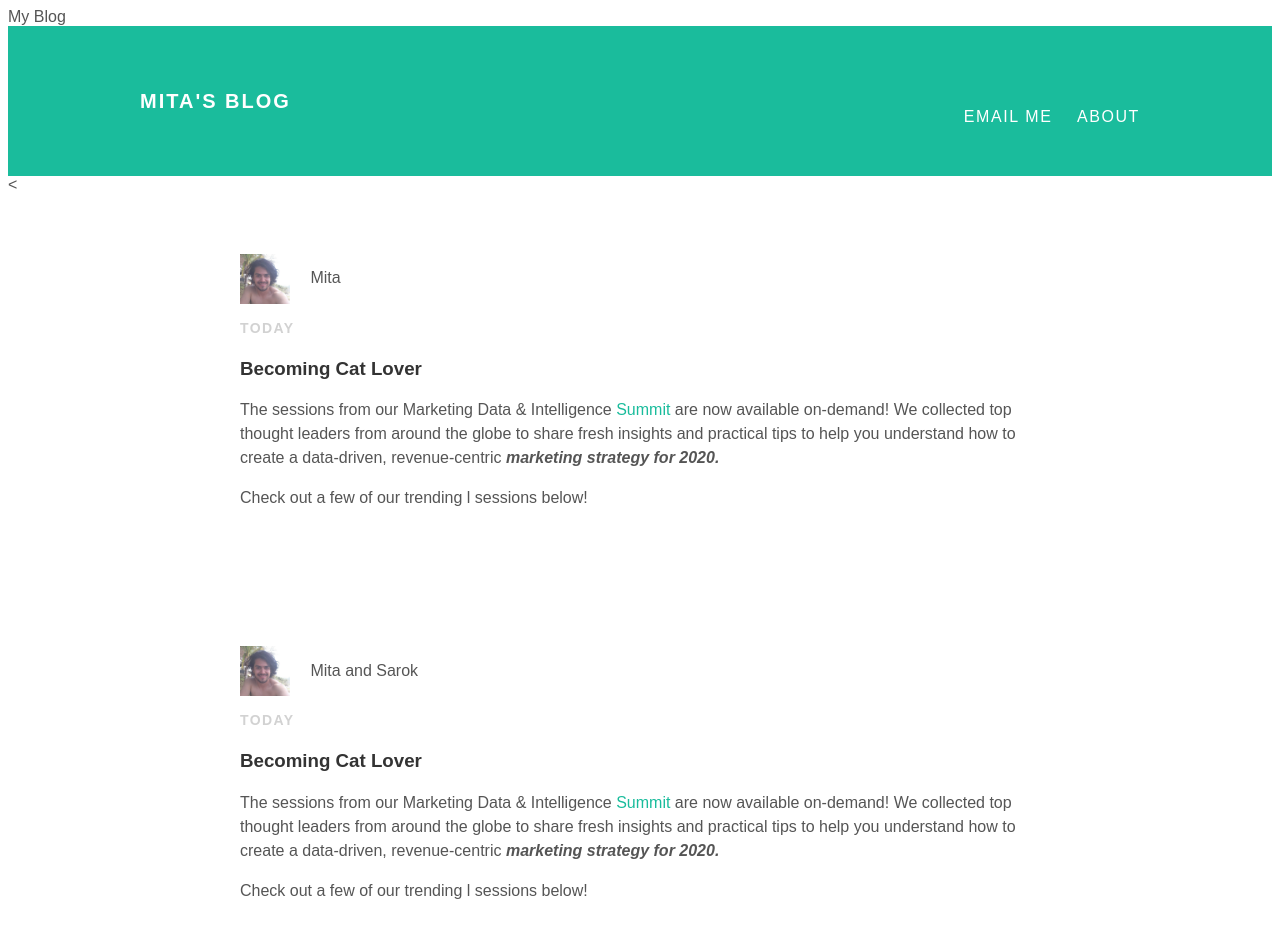
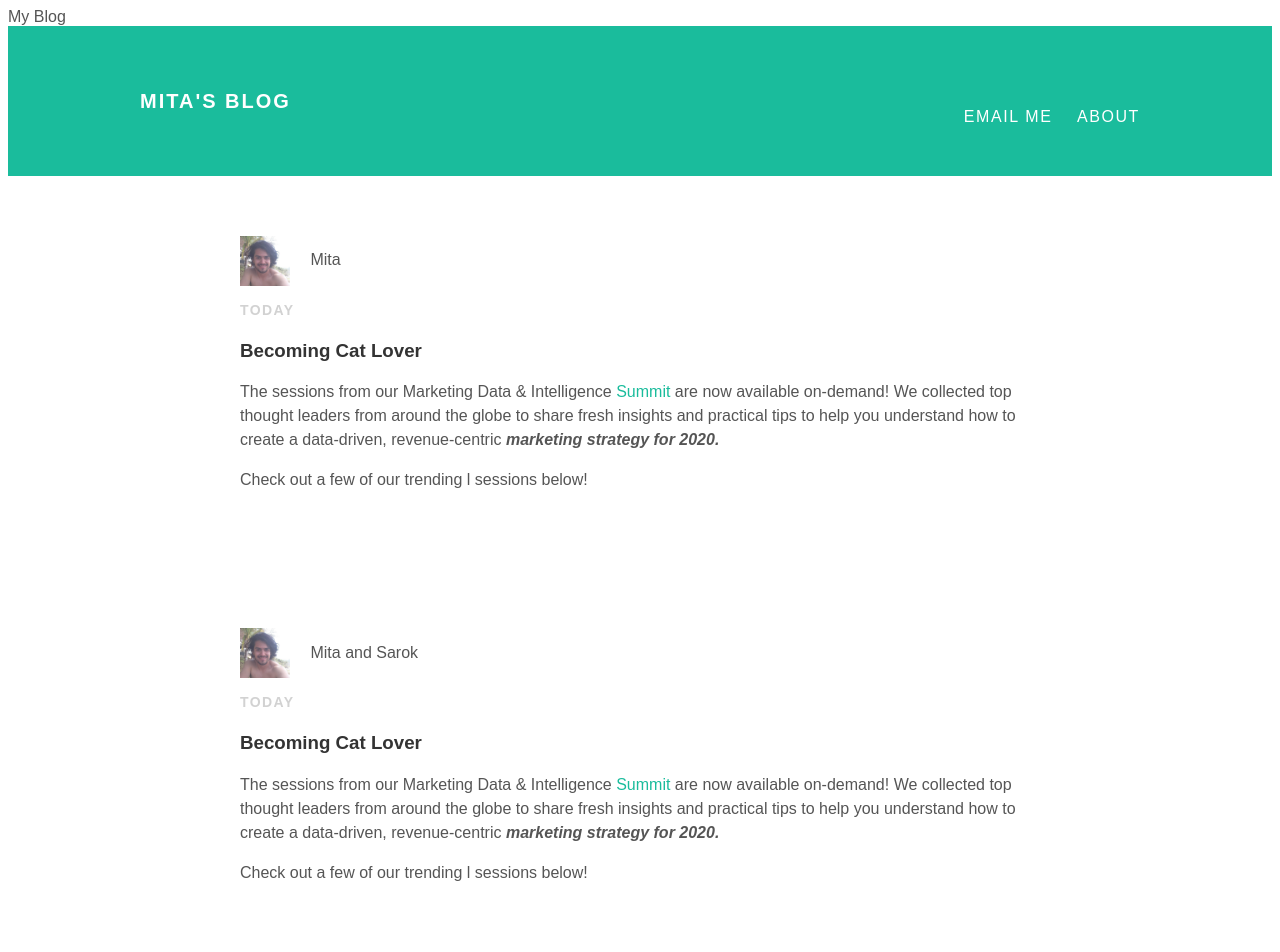
Before and after one commit to 5arok/5arok.github.io, a plain HTML site: page index.html in a window 1280 px wide. Shown: the top 952 px of the page. Drawn offline with Linux system fonts and the light colour scheme; files whose address does not match are found by name; a web font is replaced by a local one.

Commit message:
Update index.html

```diff
--- a/index.html
+++ b/index.html
@@ -19,7 +19,7 @@
           </div>
 
           <div id="content">
-              <<div class="container">
+              <div class="container">
                   <div class="post">
                       <div class="post-author">
                           <img src="/Users/lgs/Documents/OSALAS/DATA/Blog Excersice/profilepicture.jpg" alt="Mita">
@@ -39,6 +39,24 @@
                   </div>
                   </div>
                   <div class="post">
+                      <div class="post-author">
+                          <img src="/Users/lgs/Documents/OSALAS/DATA/Blog Excersice/profilepicture.jpg" alt="Blog Picture">
+                            <span>Mita and Sarok</span>
+                      </div>
+                          <p class="post-date">Today</p>
+                          <h3 class="post-title">Becoming Cat Lover</h3>
+                          <div class="post-content">
+                              <p>The sessions from our Marketing Data & Intelligence <a href="https://jupyter.org/">Summit</a> are now available on-demand!
+                                We collected top thought leaders from around the globe to share fresh insights and
+                                practical tips to help you understand how to create a data-driven,
+                                revenue-centric <em> <strong>marketing strategy for 2020.</em></strong>  </p>
+
+                                <p>Check out a few of our trending l sessions below!</p>
+
+                          </div>
+                  </div>
+
+                <div class="post">
                       <div class="post-author">
                           <img src="/Users/lgs/Documents/OSALAS/DATA/Blog Excersice/profilepicture.jpg" alt="Blog Picture">
                             <span>Mita and Sarok</span>
```
